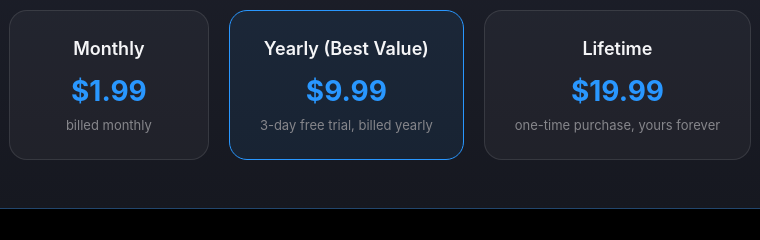
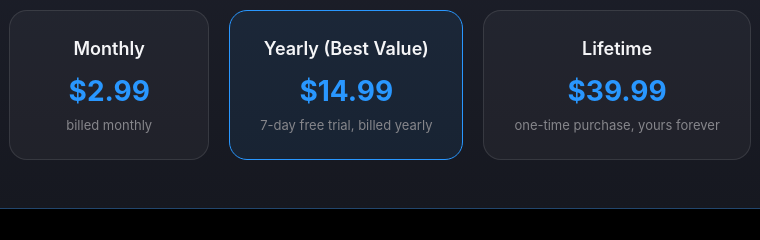
Before and after one commit to OrangeDev9/luster-docs, a plain HTML site: page index.html in a window 1280 px wide. Shown: the part 1549-1789 px from the top of the page, 260-1020 px from the left. Drawn offline with Linux system fonts and the light colour scheme.

Commit message:
Update Luster Plus pricing to .99/mo, .99/yr with 7-day trial, and .99 lifetime

```diff
--- a/index.html
+++ b/index.html
@@ -263,17 +263,17 @@
       <div class="plans-flex">
         <div class="plan-box">
           <div class="title">Monthly</div>
-          <div class="price">$1.99</div>
+          <div class="price">$2.99</div>
           <div class="sub">billed monthly</div>
         </div>
         <div class="plan-box" style="border-color: #2997ff; background: rgba(41, 151, 255, 0.08);">
           <div class="title">Yearly (Best Value)</div>
-          <div class="price">$9.99</div>
-          <div class="sub">3-day free trial, billed yearly</div>
+          <div class="price">$14.99</div>
+          <div class="sub">7-day free trial, billed yearly</div>
         </div>
         <div class="plan-box">
           <div class="title">Lifetime</div>
-          <div class="price">$19.99</div>
+          <div class="price">$39.99</div>
           <div class="sub">one-time purchase, yours forever</div>
         </div>
       </div>
```
Also changed, not shown: terms.html (+2 -2 lines), 1 other file.
